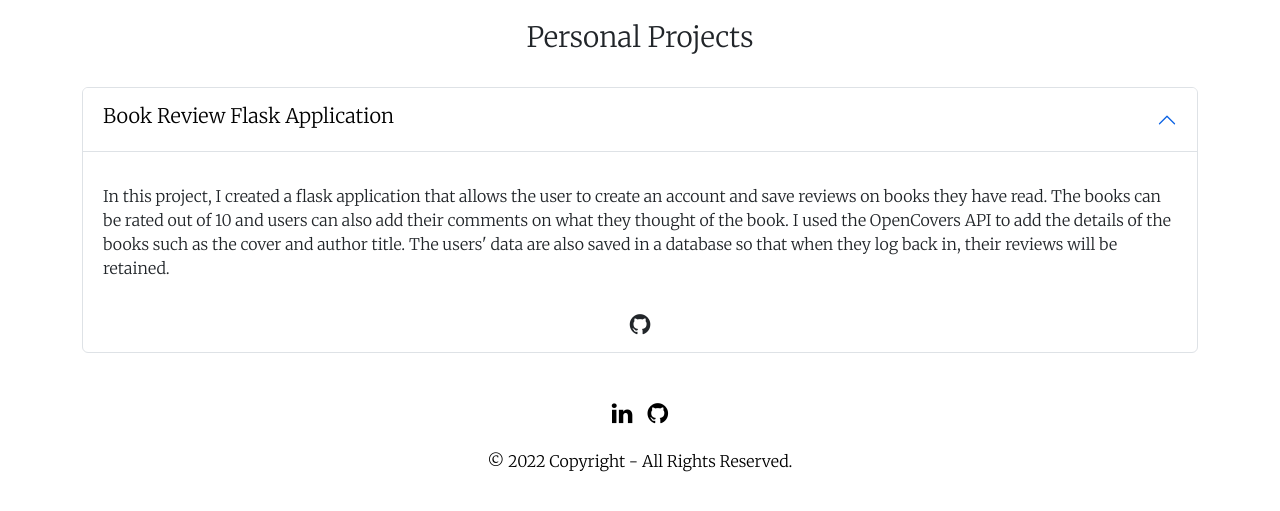
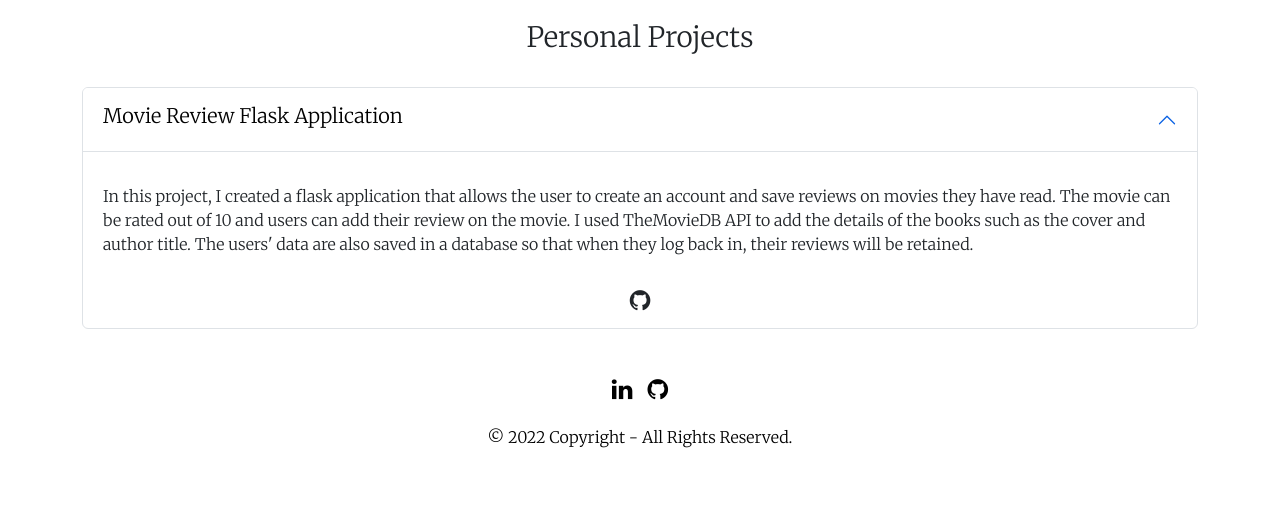
Before and after one commit to dindiongco/Personal-CV, a plain HTML site: page projects.html in a window 1280 px wide. Shown: the part 51-562 px from the top of the page. Drawn offline with nearby package versions, Linux system fonts and the light colour scheme.

Commit message:
Updated the projects.html file

```diff
--- a/projects.html
+++ b/projects.html
@@ -70,7 +70,7 @@
                 aria-expanded="true"
                 aria-controls="panelsStayOpen-collapseOne"
               >
-                <h5>Book Review Flask Application</h5>
+                <h5>Movie Review Flask Application</h5>
               </button>
             </h2>
             <div
@@ -81,13 +81,12 @@
               <div class="accordion-body text-start">
                 <p>
                   In this project, I created a flask application that allows the
-                  user to create an account and save reviews on books they have
-                  read. The books can be rated out of 10 and users can also add
-                  their comments on what they thought of the book. I used the
-                  OpenCovers API to add the details of the books such as the
-                  cover and author title. The users' data are also saved in a
-                  database so that when they log back in, their reviews will be
-                  retained.
+                  user to create an account and save reviews on movies they have
+                  read. The movie can be rated out of 10 and users can add their
+                  review on the movie. I used TheMovieDB API to add the details
+                  of the books such as the cover and author title. The users'
+                  data are also saved in a database so that when they log back
+                  in, their reviews will be retained.
                 </p>
               </div>
               <a
```
